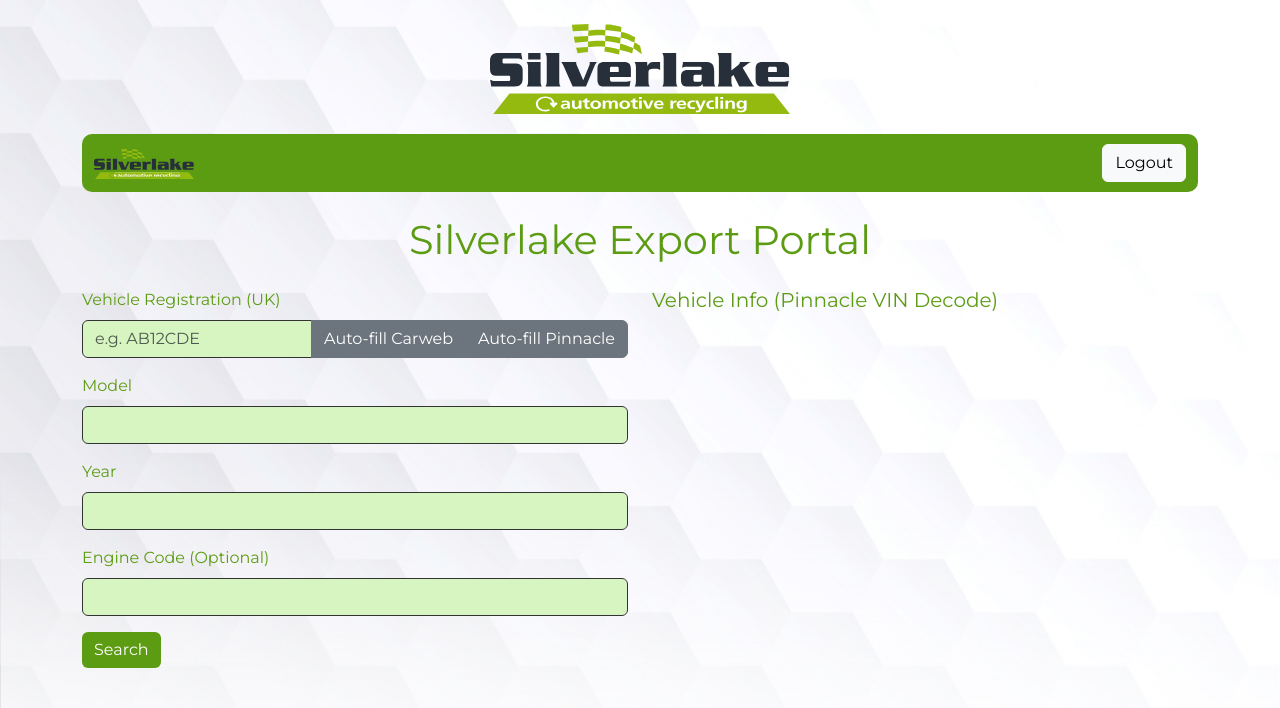
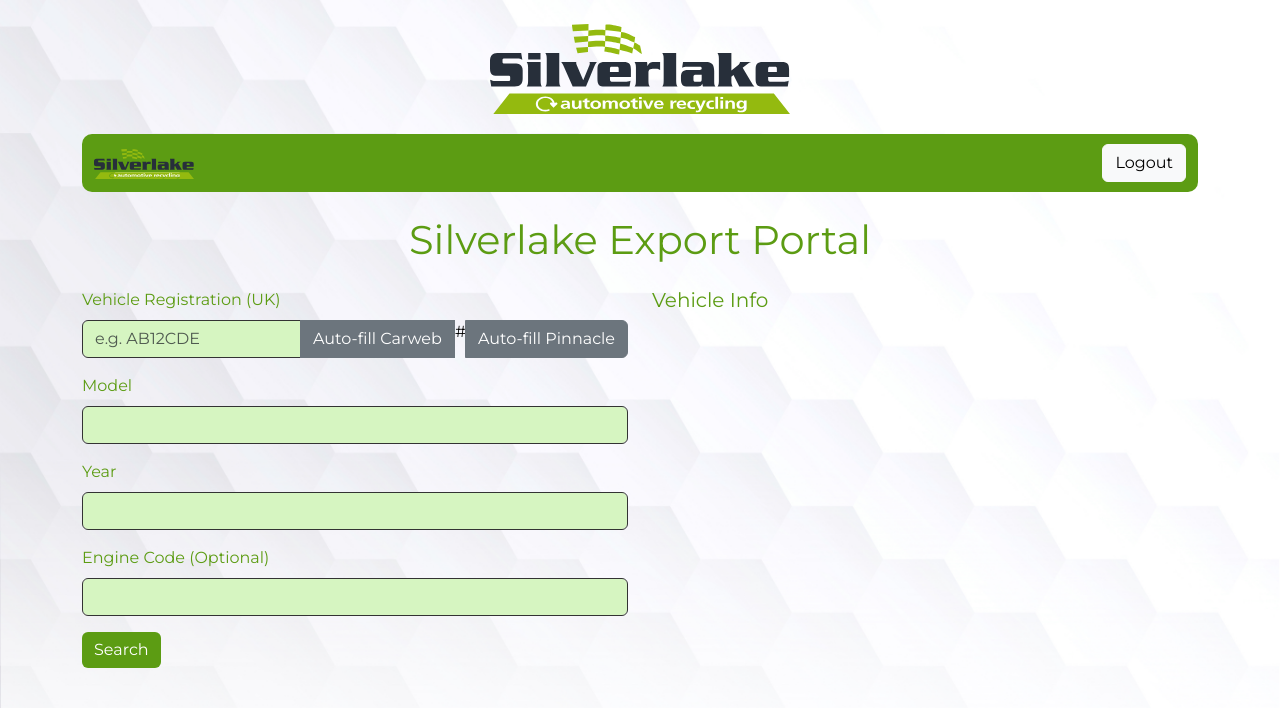
Before and after one commit to Silverlake-nacho/Silverlake-export, a Python web app: template templates/index.html in a window 1280 px wide. Shown: the top 708 px of the page. Run offline with Jinja, Linux system fonts and the light colour scheme; the template is opened without the code that fills it, so the values that code supplies are empty; some libraries are stand-ins or nearby versions.

Commit message:
Update index.html

```diff
--- a/templates/index.html
+++ b/templates/index.html
@@ -105,7 +105,7 @@
         <div class="input-group">
           <input type="text" class="form-control" id="registration" name="registration" placeholder="e.g. AB12CDE">
           <button class="btn btn-secondary" type="button" onclick="fetchVehicleData('carweb')">Auto-fill Carweb</button>
-          <button class="btn btn-secondary" type="button" onclick="fetchVehicleData('pinnacle')">Auto-fill Pinnacle</button>
+         # <button class="btn btn-secondary" type="button" onclick="fetchVehicleData('pinnacle')">Auto-fill Pinnacle</button>
         </div>
 
       </div>
@@ -132,7 +132,7 @@
 
     <!-- Right-Side DVLA Info Table -->
     <div class="col-md-6">
-      <h5 class="mb-3" style="color: #5c9c13;">Vehicle Info (Pinnacle VIN Decode)</h5>
+      <h5 class="mb-3" style="color: #5c9c13;">Vehicle Info</h5>
       <div class="table-responsive rounded shadow">
         <table class="table table-bordered table-sm table-green" id="dvlaInfoTable" style="display: none;">
           <tbody id="dvlaInfoBody"></tbody>
```
